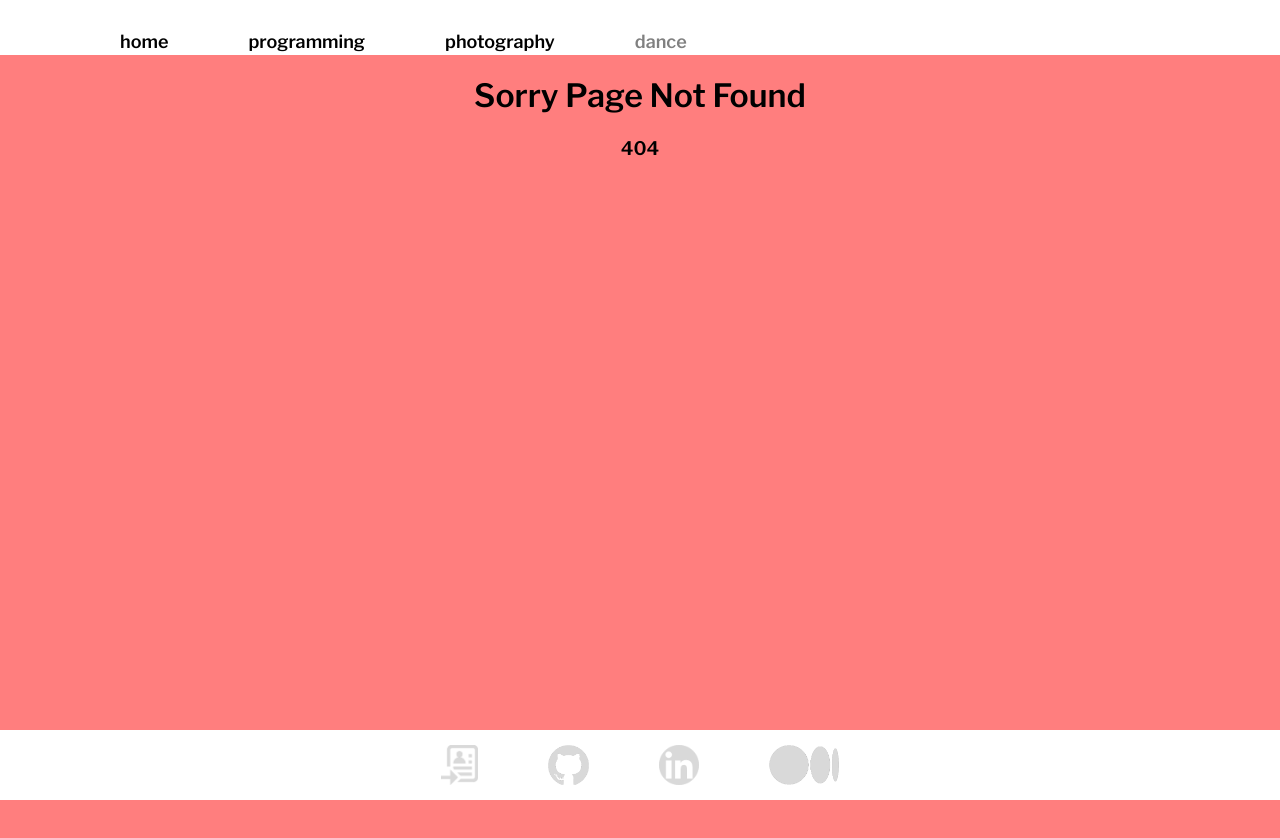
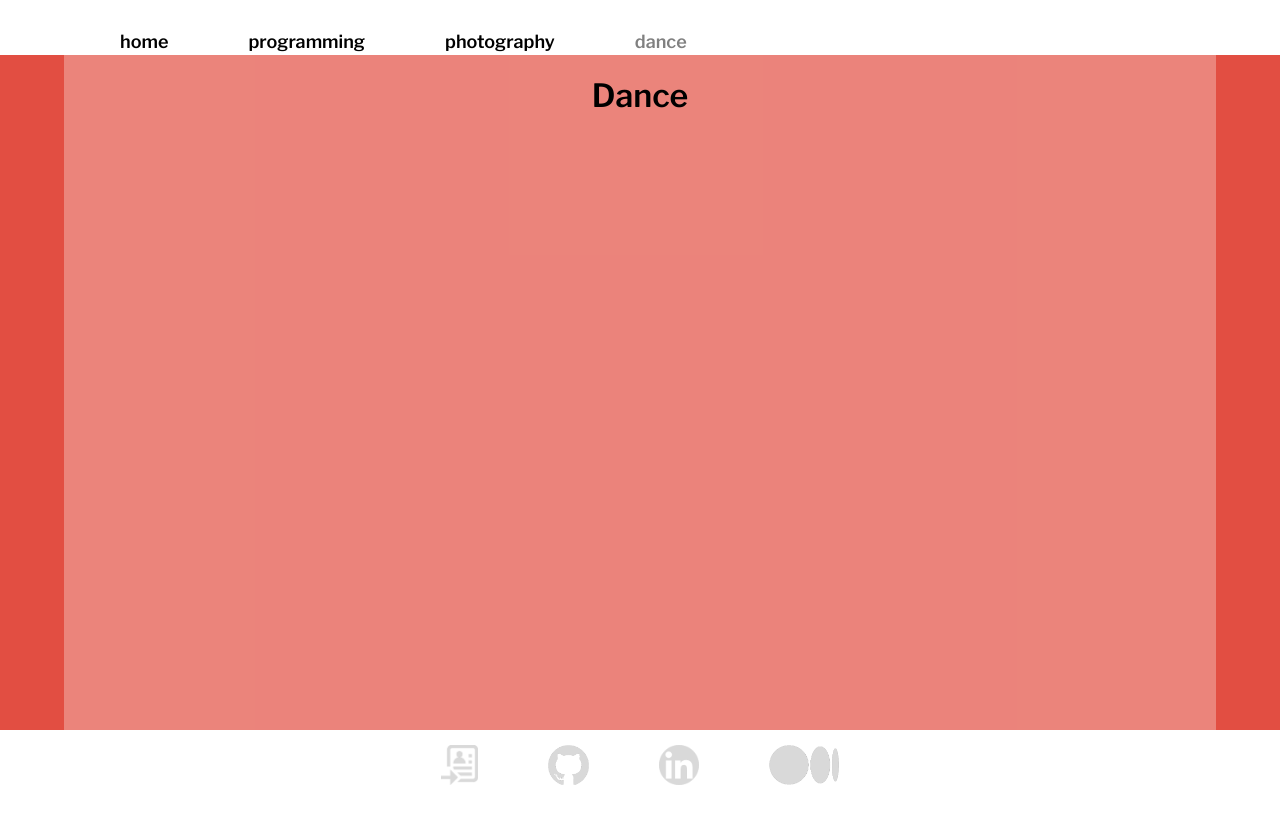
Before and after one commit to haleighdalke/portfolio, a React (Create React App) app: page /dance in a window 1280 px wide. Before the commit this address had no page. Shown: the top 838 px of the page. Before the commit the page ends 800 px from the top, so only its background shows below. Built offline with nearby package versions, Linux system fonts and the light colour scheme.

Commit message:
outline for all feature pages

```diff
--- a/src/App.js
+++ b/src/App.js
@@ -6,6 +6,9 @@ import MainContent from './Containers/MainContent';
 import SocialFooter from './Containers/SocialFooter'
 import NotFound from './Components/NotFound'
 import Programming from './Containers/Programming'
+import Photography from './Containers/Photography'
+import Dance from './Containers/Dance'
+
 
 import {BrowserRouter, Route, Switch} from 'react-router-dom'
 
@@ -22,8 +25,8 @@ export default class App extends React.Component {
             <Route exact path='/' component={MainContent} />
             <Route path='/home' component={MainContent} />
             <Route path='/programming' component={Programming} />
-            <Route path='/photography' component={NotFound} />
-            <Route path='/dance' component={NotFound} />
+            <Route path='/photography' component={Photography} />
+            <Route path='/dance' component={Dance} />
             <Route component={NotFound} />
           </Switch>
 
--- /dev/null
+++ b/src/Containers/Dance.js
@@ -0,0 +1,27 @@
+import React from 'react'
+import "../Stylesheets/Dance.css"
+
+// import Landing from '../Components/Landing'
+
+export default class Dance extends React.Component {
+
+    state = {
+
+    }
+
+    componentDidMount(){
+
+    }
+
+
+    render(){
+        return (
+            <div className="dance" >
+                <div className="floating-container">
+                    <h1>Dance</h1>
+                </div>
+            </div>
+        )
+    }
+
+}
--- /dev/null
+++ b/src/Containers/Photography.js
@@ -0,0 +1,27 @@
+import React from 'react'
+import "../Stylesheets/Photography.css"
+
+// import Landing from '../Components/Landing'
+
+export default class Photography extends React.Component {
+
+    state = {
+
+    }
+
+    componentDidMount(){
+
+    }
+
+
+    render(){
+        return (
+            <div className="photography" >
+                <div className="floating-container">
+                    <h1>Photography</h1>
+                </div>
+            </div>
+        )
+    }
+
+}
--- a/src/Stylesheets/App.css
+++ b/src/Stylesheets/App.css
@@ -43,9 +43,9 @@
 /* Not Found Page */
 
 .not-found {
-  /* padding-top: 100px; */
+  padding-top: 100px;
   padding-bottom: 100px;
-  background-color: rgba(255, 0, 0, 0.507);
+  background-color: #fff;
   height: 800px;
   width: 100%;
   margin-top: 55px;
--- /dev/null
+++ b/src/Stylesheets/Dance.css
@@ -0,0 +1,6 @@
+.dance {
+    background-color: #E24E42;
+    height: 100vh;
+    /* padding-top: 55px;
+    padding-bottom: 55px; */
+}
--- /dev/null
+++ b/src/Stylesheets/Photography.css
@@ -0,0 +1,6 @@
+.photography {
+    background-color: #EB6E80;
+    height: 100vh;
+    /* padding-top: 55px;
+    padding-bottom: 55px; */
+}
```
